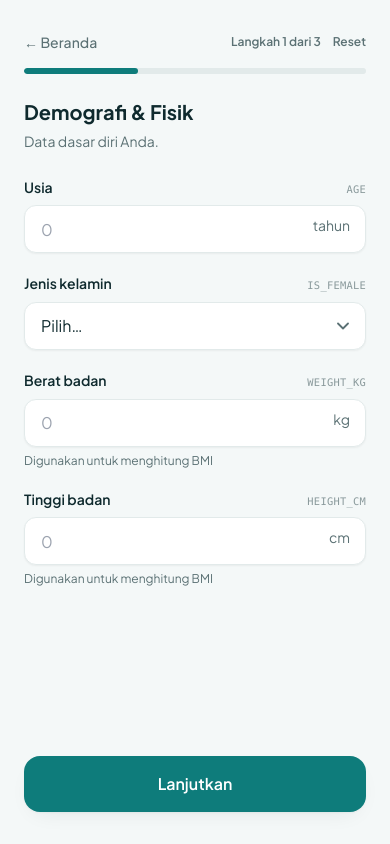
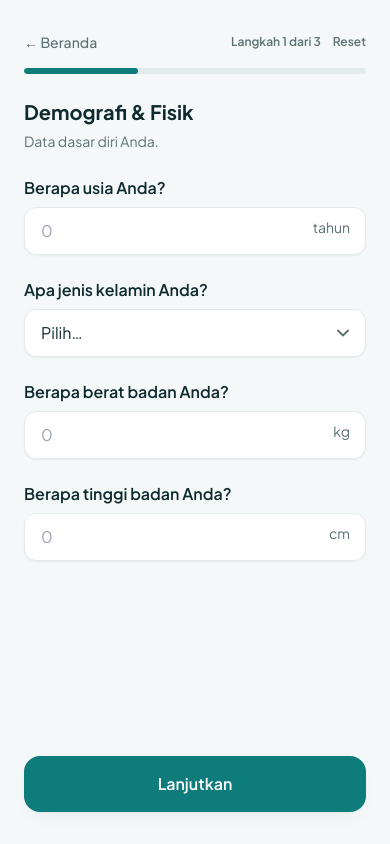
Before and after one commit to sFrans21/hypertensai-frontend, a Next.js app: page /form in a window 390 px wide. Built offline with nearby package versions, Linux system fonts and the light colour scheme.

Commit message:
fix layout biar responsive, ubah pertanyaan kuesioner

```diff
--- a/src/app/form/page.tsx
+++ b/src/app/form/page.tsx
@@ -1,6 +1,6 @@
 "use client";
 
-import { useEffect, useMemo, useState } from "react";
+import { useEffect, useState } from "react";
 import { useRouter } from "next/navigation";
 import Link from "next/link";
 import {
@@ -141,7 +141,7 @@ export default function FormPage() {
   }
 
   return (
-    <main className="flex flex-1 flex-col px-6 pb-8 pt-8">
+    <main className="mx-auto flex w-full max-w-md flex-1 flex-col px-6 pb-8 pt-8 lg:max-w-2xl">
       {/* Header + progress */}
       <header>
         <div className="flex items-center justify-between">
@@ -179,8 +179,8 @@ export default function FormPage() {
           {step.subtitle}
         </p>
 
-        {/* Fields */}
-        <div className="mt-6 space-y-5">
+        {/* Pertanyaan — berjajar vertikal (satu kolom) */}
+        <div className="mt-6 space-y-6">
           {step.fields.map((field) => (
             <Field
               key={field.key}
@@ -259,12 +259,7 @@ function Field({
   onChange: (val: string) => void;
 }) {
   const inputId = `field-${field.key}`;
-  const describedBy = useMemo(() => {
-    const ids: string[] = [];
-    if (field.hint) ids.push(`${inputId}-hint`);
-    if (error) ids.push(`${inputId}-error`);
-    return ids.join(" ") || undefined;
-  }, [field.hint, error, inputId]);
+  const describedBy = error ? `${inputId}-error` : undefined;
 
   const base =
     "mt-2 w-full rounded-xl border bg-surface px-4 text-base text-ink shadow-sm transition-colors focus:border-teal-500 focus:outline-none focus:ring-2 focus:ring-teal-100";
@@ -274,12 +269,9 @@ function Field({
     <div>
       <label
         htmlFor={inputId}
-        className="flex items-baseline justify-between gap-2"
+        className="block text-base font-semibold leading-snug text-ink"
       >
-        <span className="text-sm font-semibold text-ink">{field.label}</span>
-        <span className="font-mono text-[0.65rem] uppercase tracking-wide text-muted/70">
-          {field.code}
-        </span>
+        {field.label}
       </label>
 
       {field.kind === "select" ? (
@@ -328,11 +320,6 @@ function Field({
         </div>
       )}
 
-      {field.hint && !error && (
-        <p id={`${inputId}-hint`} className="mt-1.5 text-xs text-muted">
-          {field.hint}
-        </p>
-      )}
       {error && (
         <p
           id={`${inputId}-error`}
--- a/src/app/layout.tsx
+++ b/src/app/layout.tsx
@@ -29,8 +29,9 @@ export default function RootLayout({
   return (
     <html lang="id" className={jakarta.variable}>
       <body className="font-sans antialiased">
-        {/* Mobile-first: konten dibatasi max-w-md dan dipusatkan di layar desktop */}
-        <div className="mx-auto flex min-h-screen w-full max-w-md flex-col bg-canvas">
+        {/* Responsif: latar mengisi penuh viewport; lebar konten diatur per-halaman
+            (mobile-first lalu melebar di tablet/desktop). */}
+        <div className="flex min-h-screen w-full flex-col bg-canvas">
           {children}
         </div>
       </body>
--- a/src/app/result/XaiChart.tsx
+++ b/src/app/result/XaiChart.tsx
@@ -186,6 +186,9 @@ const FEATURE_LABELS: Record<string, string> = {
   ak05: "Aktivitas sedang",
   ak07: "Durasi aktivitas",
   has_diabetes: "Diabetes",
+  has_high_cholesterol: "Kolesterol tinggi",
+  sleep_quality: "Kualitas tidur",
+  sleep_disturbance: "Gangguan tidur",
   genetic_risk_score: "Riwayat keluarga",
   ps_A: "Mudah terganggu",
   ps_B: "Sulit konsentrasi",
@@ -226,7 +229,7 @@ export default function XaiChart({ data }: { data: Record<string, number> }) {
     <section className="mt-6">
       <div className="flex items-center justify-between">
         <h2 className="text-sm font-bold uppercase tracking-wide text-muted">
-          Kontribusi Faktor Risiko
+          Pengaruh Faktor Risiko
         </h2>
         <div className="inline-flex rounded-lg border border-line bg-surface p-0.5">
           <button
@@ -364,14 +367,67 @@ function BarView({ data }: { data: Factor[] }) {
 //   );
 // }
 
+const GROUP_THRESHOLD = 5; // fitur dengan kontribusi < 5% digabung jadi "Lainnya"
+
+interface PieSlice {
+  key: string;
+  label: string;
+  percent: number;
+  color: string;
+  members?: Factor[]; // terisi jika irisan ini kelompok "Lainnya"
+}
+
+// Khusus diagram lingkaran: fitur < 5% dikelompokkan menjadi "Lainnya",
+// dipisah menurut arah/warna (merah = menaikkan, hijau = menurunkan risiko).
+function groupForPie(data: Factor[]): PieSlice[] {
+  const major: PieSlice[] = [];
+  const minorUp: Factor[] = [];
+  const minorDown: Factor[] = [];
+
+  for (const d of data) {
+    if (d.percent >= GROUP_THRESHOLD) {
+      major.push({ key: d.key, label: d.label, percent: d.percent, color: d.color });
+    } else if (d.increases) {
+      minorUp.push(d);
+    } else {
+      minorDown.push(d);
+    }
+  }
+
+  const sum = (arr: Factor[]) => arr.reduce((s, d) => s + d.percent, 0);
+  const groups: PieSlice[] = [];
+  if (minorUp.length > 0) {
+    groups.push({
+      key: "__others_up",
+      label: "Lainnya (meningkatkan risiko)",
+      percent: sum(minorUp),
+      color: UP,
+      members: minorUp,
+    });
+  }
+  if (minorDown.length > 0) {
+    groups.push({
+      key: "__others_down",
+      label: "Lainnya (menurunkan risiko)",
+      percent: sum(minorDown),
+      color: DOWN,
+      members: minorDown,
+    });
+  }
+
+  // Irisan besar tetap urut dari terbesar; kelompok "Lainnya" diletakkan di akhir.
+  return [...major, ...groups];
+}
+
 function PieView({ data }: { data: Factor[] }) {
+  const pieData = groupForPie(data);
   const R = 70;
   const C = 2 * Math.PI * R;
   const GAP = 1.2;
   let acc = 0; // akumulasi panjang arc (untuk posisi irisan)
   let accPct = 0; // akumulasi persen (untuk posisi nomor)
 
-  const slices = data.map((d, i) => {
+  const slices = pieData.map((d, i) => {
     const arc = (d.percent / 100) * C;
     const dash = Math.max(arc - GAP, 0);
     const offset = -acc;
@@ -419,10 +475,8 @@ function PieView({ data }: { data: Factor[] }) {
 
       <ul className="w-full space-y-2">
         {slices.map((s) => (
-          <li
-            key={s.key}
-            className="flex items-center justify-between gap-4 text-sm"
-          >
+          <li key={s.key}>
+            <div className="flex items-center justify-between gap-4 text-sm">
               <span className="flex items-center gap-2">
                 <span
                   className="flex h-5 w-5 shrink-0 items-center justify-center rounded-full text-[0.7rem] font-bold text-white"
@@ -435,6 +489,30 @@ function PieView({ data }: { data: Factor[] }) {
               <span className="font-bold" style={{ color: s.color }}>
                 {s.percent.toFixed(1)}%
               </span>
+            </div>
+
+            {/* Rincian anggota kelompok "Lainnya" */}
+            {s.members && (
+              <ul className="ml-7 mt-2 space-y-1.5 border-l border-line pl-3">
+                {s.members.map((m) => (
+                  <li
+                    key={m.key}
+                    className="flex items-center justify-between gap-3 text-xs"
+                  >
+                    <span className="flex items-center gap-2">
+                      <span
+                        className="inline-block h-2.5 w-2.5 shrink-0 rounded-sm"
+                        style={{ backgroundColor: m.color }}
+                      />
+                      <span className="text-muted">{m.label}</span>
+                    </span>
+                    <span className="font-semibold" style={{ color: m.color }}>
+                      {m.percent.toFixed(1)}%
+                    </span>
+                  </li>
+                ))}
+              </ul>
+            )}
           </li>
         ))}
       </ul>
--- a/src/app/result/page.tsx
+++ b/src/app/result/page.tsx
@@ -102,7 +102,7 @@ export default function ResultPage() {
   const isSimulated = result._simulated === true;
 
   return (
-    <main className="flex flex-1 flex-col px-6 pb-10 pt-8">
+    <main className="mx-auto flex w-full max-w-md flex-1 flex-col px-6 pb-10 pt-8 lg:max-w-5xl">
       <header className="flex items-center justify-between">
         <Link
           href="/"
@@ -122,6 +122,10 @@ export default function ResultPage() {
         </div>
       )}
 
+      {/* Desktop: 2 kolom — kiri (status + faktor risiko), kanan (penjelasan). Mobile: menumpuk. */}
+      <div className="lg:grid lg:grid-cols-2 lg:items-start lg:gap-8">
+        {/* Kolom kiri */}
+        <div>
       {/* Hero Section: status risiko */}
       <section
         className={`mt-5 animate-fade-up rounded-3xl ${theme.card} px-6 py-8 text-white shadow-float`}
@@ -151,8 +155,12 @@ export default function ResultPage() {
       </section>
 
       <XaiChart data={xai_analysis} />
+        </div>
+
+        {/* Kolom kanan */}
+        <div>
       {/* Clinical Narrative Section */}
-      <section className="mt-6">
+      <section className="mt-6 lg:mt-5">
         <h2 className="text-sm font-bold uppercase tracking-wide text-muted">
           Penjelasan Klinis
         </h2>
@@ -179,8 +187,10 @@ export default function ResultPage() {
           </div>
         </div>
       </section>
+        </div>
+      </div>
 
-      <div className="flex-1" />
+      <div className="flex-1 lg:hidden" />
 
       {/* Disclaimer */}
       <p className="mt-8 rounded-xl bg-teal-50 px-4 py-3 text-xs leading-relaxed text-teal-700">
--- a/src/lib/fields.ts
+++ b/src/lib/fields.ts
@@ -5,7 +5,7 @@ import type { AnalyzePayload } from "./types";
 //
 // `key`     -> nama kunci JSON yang dikirim ke API (TIDAK BOLEH diubah).
 // `label`   -> teks ramah-pengguna dalam Bahasa Indonesia.
-// `code`    -> kode teknis variabel (ditampilkan sebagai helper kecil).
+// `code`    -> kode teknis variabel (dokumentasi internal; tidak ditampilkan).
 // `kind`    -> "number" (input angka) atau "select" (dropdown).
 // `options` -> daftar pilihan untuk dropdown.
 //
@@ -74,7 +74,7 @@ export const FORM_STEPS: FormStep[] = [
     fields: [
       {
         key: "age",
-        label: "Usia",
+        label: "Berapa usia Anda?",
         code: "age",
         kind: "number",
         unit: "tahun",
@@ -84,7 +84,7 @@ export const FORM_STEPS: FormStep[] = [
       },
       {
         key: "is_female",
-        label: "Jenis kelamin",
+        label: "Apa jenis kelamin Anda?",
         code: "is_female",
         kind: "select",
         options: [
@@ -94,9 +94,8 @@ export const FORM_STEPS: FormStep[] = [
       },
       {
         key: "weight_kg",
-        label: "Berat badan",
+        label: "Berapa berat badan Anda?",
         code: "weight_kg",
-        hint: "Digunakan untuk menghitung BMI",
         kind: "number",
         unit: "kg",
         min: 20,
@@ -105,9 +104,8 @@ export const FORM_STEPS: FormStep[] = [
       },
       {
         key: "height_cm",
-        label: "Tinggi badan",
+        label: "Berapa tinggi badan Anda?",
         code: "height_cm",
-        hint: "Digunakan untuk menghitung BMI",
         kind: "number",
         unit: "cm",
         min: 50,
@@ -123,25 +121,24 @@ export const FORM_STEPS: FormStep[] = [
     fields: [
       {
         key: "is_smoker",
-        label: "Status merokok",
+        label: "Apakah Anda pernah mempunyai kebiasaan menghisap rokok?",
         code: "is_smoker",
-        hint: "Apakah Anda merokok?",
         kind: "select",
         options: yesNo,
       },
       {
         key: "has_diabetes",
-        label: "Riwayat diabetes",
+        label:
+          "Apakah Dokter/Paramedis/Perawat/Bidan pernah mengatakan bahwa Anda memiliki penyakit diabetes?",
         code: "has_diabetes",
-        hint: "Pernah didiagnosis diabetes?",
         kind: "select",
         options: yesNo,
       },
       {
         key: "has_high_cholesterol",
-        label: "Riwayat kolesterol tinggi",
+        label:
+          "Apakah Dokter/Paramedis/Perawat/Bidan pernah mengatakan bahwa Anda memiliki penyakit kolesterol tinggi?",
         code: "has_high_cholesterol",
-        hint: "Pernah didiagnosis kolesterol tinggi?",
         kind: "select",
         options: yesNo,
       },
@@ -154,17 +151,16 @@ export const FORM_STEPS: FormStep[] = [
     fields: [
       {
         key: "sleep_quality",
-        label: "Kualitas tidur",
+        label: "Dalam 1 minggu terakhir, kualitas tidur Anda…",
         code: "sleep_quality",
-        hint: "Seberapa baik kualitas tidur Anda secara keseluruhan?",
         kind: "select",
         options: sleepQuality,
       },
       {
         key: "sleep_disturbance",
-        label: "Gangguan tidur",
+        label:
+          "Seberapa sering Anda mengalami gangguan tidur (sulit tidur atau sering terbangun)?",
         code: "sleep_disturbance",
-        hint: "Seberapa sering Anda mengalami gangguan tidur (sulit tidur, sering terbangun)?",
         kind: "select",
         options: sleepDisturbance,
       },
```
Also changed, not shown: src/app/page.tsx (+15 -7 lines). Lines whose indentation alone changed are shown as unchanged.
